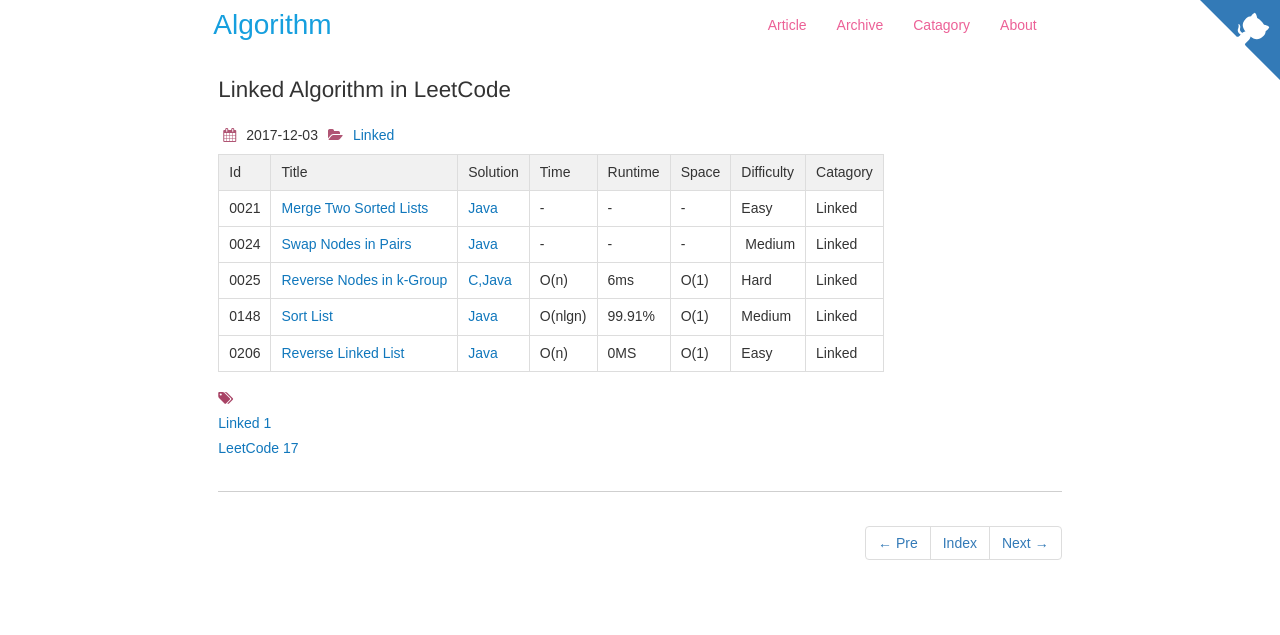
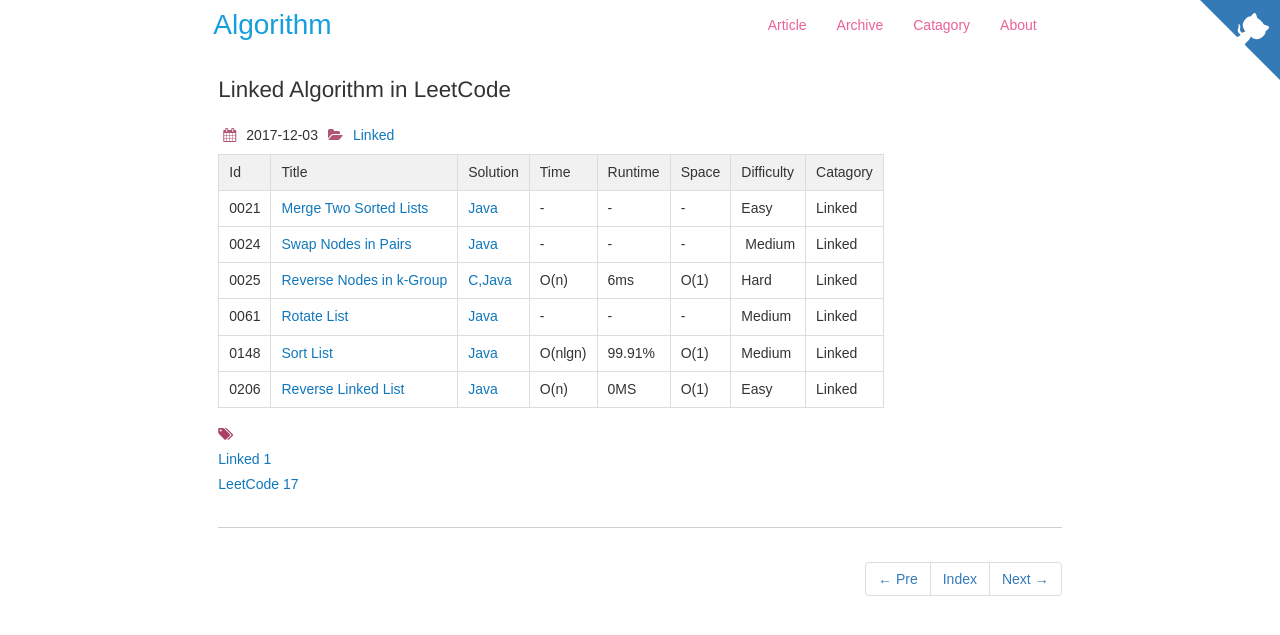
Before and after one commit to dunso/algorithm, a Jekyll site: the page built from docs/_posts/2017-12-03-Linked.md, in a window 1280 px wide. Shown: the top 635 px of the page. Built offline with Jekyll 4.4.1, drawn with Linux system fonts in a browser that asks for light colours; nearby versions of some CDN libraries.

Commit message:
Update 2017-12-03-Linked.md

```diff
--- a/docs/_posts/2017-12-03-Linked.md
+++ b/docs/_posts/2017-12-03-Linked.md
@@ -15,5 +15,6 @@
 |0021|[Merge Two Sorted Lists](https://leetcode.com/problems/merge-two-sorted-lists/) | [Java](https://e.srl/leetcode-21/)  | - |-| - |  Easy |Linked|
 |0024|[Swap Nodes in Pairs](https://leetcode.com/problems/swap-nodes-in-pairs/) | [Java](https://e.srl/leetcode-24/)  | - |-| - |  Medium |Linked|
 |0025|[Reverse Nodes in k-Group](https://leetcode.com/problems/reverse-nodes-in-k-group) | [C,Java](https://e.srl/leetcode-25/)  | O(n) |6ms| O(1)  |  Hard |Linked|
+|0061|[Rotate List](https://leetcode.com/problems/rotate-list/) | [Java](https://e.srl/leetcode-61/)  |-|-|-|  Medium |Linked|
 |0148|[Sort List](https://leetcode.com/problems/sort-list/) | [Java](https://e.srl/leetcode-148/)  | O(nlgn) |99.91%| O(1)  |  Medium |Linked|
 |0206|[Reverse Linked List](https://leetcode.com/problems/reverse-linked-list) | [Java](https://e.srl/leetcode-206/)  | O(n) |0MS| O(1)  |  Easy |Linked|
```
